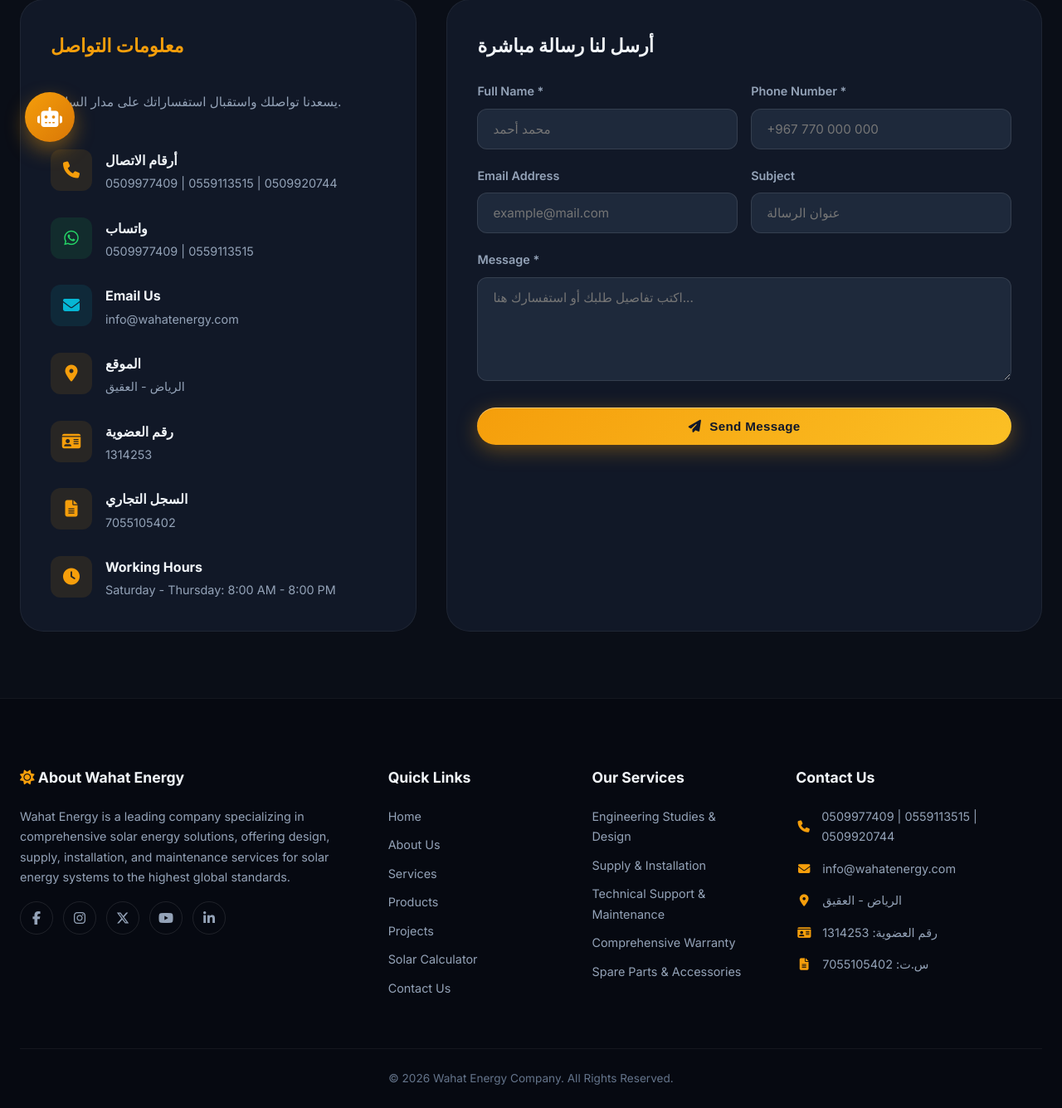
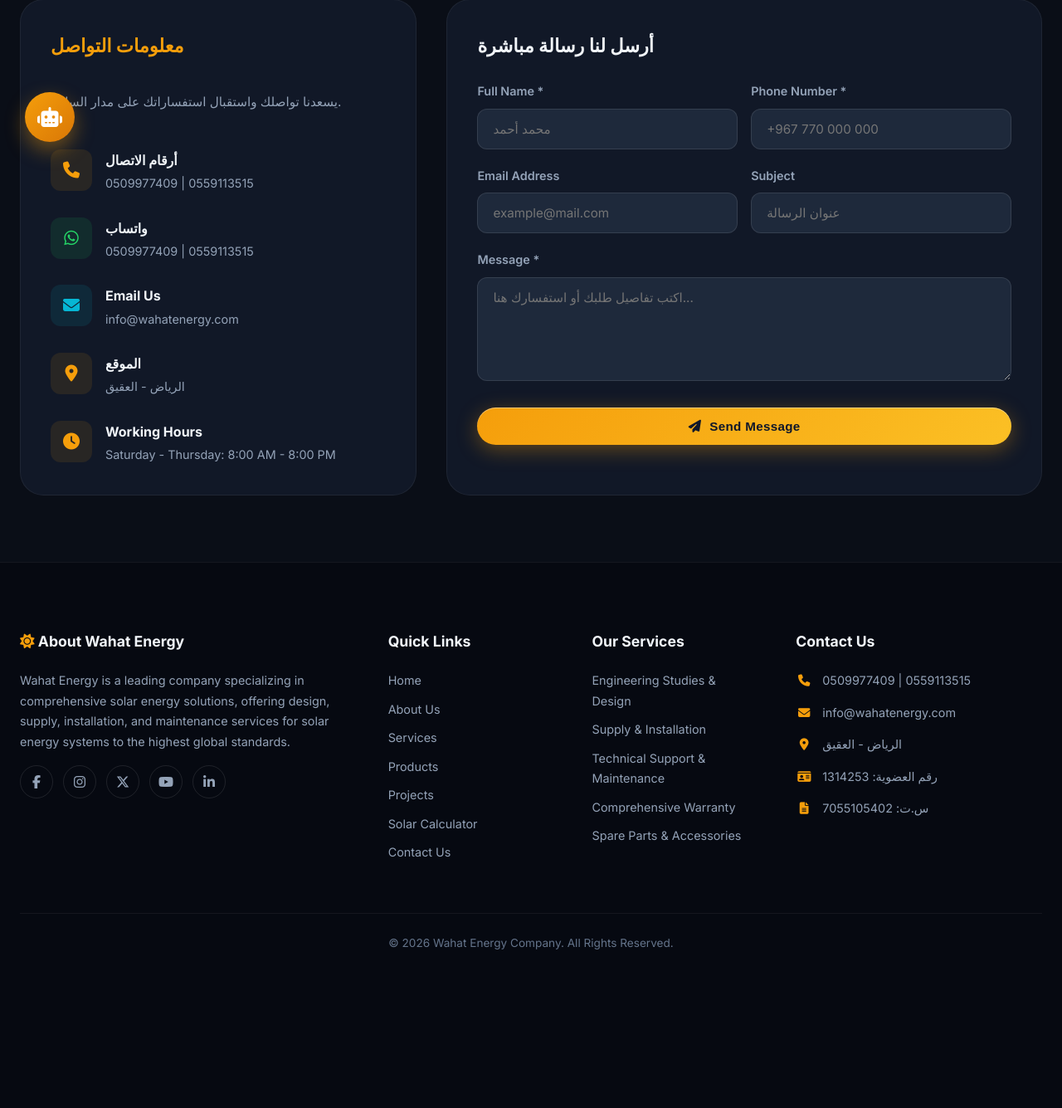
Before and after one commit to axiomhaidarcreate/wahat-energy, a Laravel app: page /contact in a window 1280 px wide. Shown: the part 599-1934 px from the top of the page at 83% size. After the commit the page ends 1743 px from the top, so only its background shows below. Run offline with Laravel 12, Linux system fonts and the light colour scheme.

Commit message:
fix: حذف رقم 744 ورقم العضوية والسجل التجاري، وجعل حقل العميل اختياري في المشاريع

```diff
--- a/app/Filament/Resources/ProjectResource.php
+++ b/app/Filament/Resources/ProjectResource.php
@@ -33,7 +33,7 @@
                         ->live(onBlur: true)
                         ->afterStateUpdated(fn ($state, callable $set) => $set('slug', \Illuminate\Support\Str::slug($state))),
                     Forms\Components\TextInput::make('slug')->label('الرابط المباشر (Slug)')->unique(ignoreRecord: true),
-                    Forms\Components\Select::make('customer_id')->label('العميل')->relationship('customer', 'name')->required()->searchable(),
+                    Forms\Components\Select::make('customer_id')->label('العميل')->relationship('customer', 'name')->searchable()->nullable(),
                     Forms\Components\Select::make('order_id')->label('طلب المبيعات المرتبط')->relationship('order', 'order_number')->searchable(),
                     Forms\Components\Select::make('status')->label('مرحلة المشروع')->options([
                         'site_survey' => 'معاينة الموقع',
--- a/resources/views/website/contact.blade.php
+++ b/resources/views/website/contact.blade.php
@@ -42,7 +42,7 @@
                     <div class="contact-item-icon"><i class="fa-solid fa-phone"></i></div>
                     <div>
                         <div style="font-weight: 700; color: var(--text-primary);">أرقام الاتصال</div>
-                        <div style="color: var(--text-secondary); font-size: 0.9rem; margin-top: 2px; direction: ltr;">0509977409 | 0559113515 | 0509920744</div>
+                        <div style="color: var(--text-secondary); font-size: 0.9rem; margin-top: 2px; direction: ltr;">0509977409 | 0559113515</div>
                     </div>
                 </div>
 
@@ -70,21 +70,7 @@
                     </div>
                 </div>
 
-                <div class="contact-item-block">
-                    <div class="contact-item-icon"><i class="fa-solid fa-id-card"></i></div>
-                    <div>
-                        <div style="font-weight: 700; color: var(--text-primary);">رقم العضوية</div>
-                        <div style="color: var(--text-secondary); font-size: 0.9rem; margin-top: 2px;">1314253</div>
-                    </div>
-                </div>
 
-                <div class="contact-item-block">
-                    <div class="contact-item-icon"><i class="fa-solid fa-file-lines"></i></div>
-                    <div>
-                        <div style="font-weight: 700; color: var(--text-primary);">السجل التجاري</div>
-                        <div style="color: var(--text-secondary); font-size: 0.9rem; margin-top: 2px;">7055105402</div>
-                    </div>
-                </div>
 
                 <div class="contact-item-block">
                     <div class="contact-item-icon"><i class="fa-solid fa-clock"></i></div>
--- a/resources/views/website/layouts/app.blade.php
+++ b/resources/views/website/layouts/app.blade.php
@@ -35,7 +35,7 @@
       "image": "{{ asset('images/logo.png') }}",
       "@@id": "{{ url('/') }}",
       "url": "{{ url('/') }}",
-      "telephone": ["0509977409", "0559113515", "0509920744"],
+      "telephone": ["0509977409", "0559113515"],
       "priceRange": "$$",
       "address": {
         "@@type": "PostalAddress",
--- a/resources/views/website/partials/footer.blade.php
+++ b/resources/views/website/partials/footer.blade.php
@@ -47,7 +47,7 @@
                 <h4>{{ __('site.footer.contact_title') }}</h4>
                 <div class="footer-contact-item">
                     <i class="fa-solid fa-phone"></i>
-                    <span style="direction: ltr;">0509977409 | 0559113515 | 0509920744</span>
+                    <span style="direction: ltr;">0509977409 | 0559113515</span>
                 </div>
                 <div class="footer-contact-item">
                     <i class="fa-solid fa-envelope"></i>
```
Also changed, not shown: resources/views/website/home.blade.php (+2 -17 lines).
